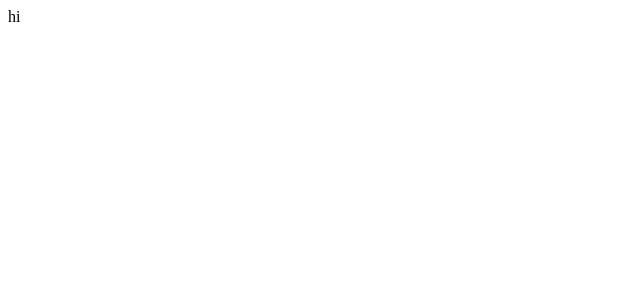
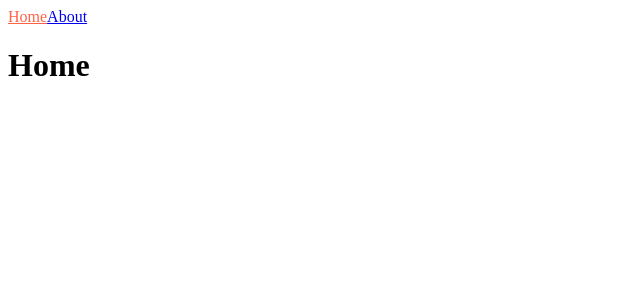
Before and after one commit to Mun-cloud/nextjs-begin, a Next.js app: page / in a window 1280 px wide. Shown: the top 300 px of the page, without its empty margins (0-640 px from the left). Built offline with nearby package versions, Linux system fonts and the light colour scheme.

Commit message:
css modules

```diff
--- /dev/null
+++ b/components/NavBar.js
@@ -0,0 +1,23 @@
+import Link from "next/link";
+import { useRouter } from "next/router";
+import styles from "./NavBar.module.css";
+
+export default function NavBar() {
+  const router = useRouter();
+  return (
+    <nav className={styles.nav}>
+      <Link
+        href={"/"}
+        className={router.pathname === "/" ? styles.active : null}
+      >
+        Home
+      </Link>
+      <Link
+        href="/about"
+        className={router.pathname === "/about" ? styles.active : null}
+      >
+        About
+      </Link>
+    </nav>
+  );
+}
--- /dev/null
+++ b/components/NavBar.module.css
@@ -0,0 +1,3 @@
+.active {
+    color: tomato;
+}
--- a/pages/index.tsx
+++ b/pages/index.tsx
@@ -1,3 +1,10 @@
+import NavBar from "../components/NavBar";
+
 export default function Home() {
-  return "hi";
+  return (
+    <div>
+      <NavBar />
+      <h1>Home</h1>
+    </div>
+  );
 }
```
Also changed, not shown: pages/about.tsx (+8 -1 lines).
